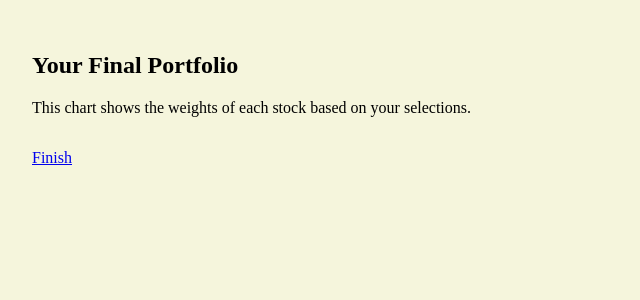
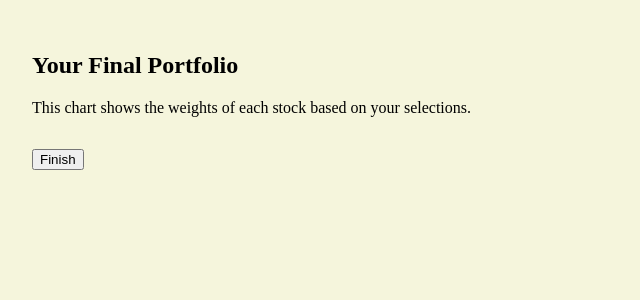
Before and after one commit to dusty-g/personal-website, a Next.js app: page /projects/sp500/completed in a window 1280 px wide. Shown: the top 300 px of the page, without its empty margins (0-640 px from the left). Built offline with nearby package versions, Linux system fonts and the light colour scheme.

Commit message:
replaced a tag with Link. was preventing build

```diff
--- a/pages/projects/sp500/completed.tsx
+++ b/pages/projects/sp500/completed.tsx
@@ -1,4 +1,5 @@
 // pages/projects/sp500/completed.tsx
+import Link from 'next/link';
 import React, { useEffect, useState } from 'react';
 import ChartDisplay from '../../../components/ChartDisplay';
 import CSVDownload from '../../../components/CSVDownload';
@@ -33,9 +34,12 @@
           <CSVDownload data={portfolio} />
         </>
       )}
-      <div style={{ marginTop: '2rem' }}>
-        <a href="/projects/sp500">Finish</a>
-      </div>
+        <div style={{ marginTop: '2rem' }}>
+            <Link href="/projects/sp500" passHref>
+                <button>Finish</button>
+            </Link>
+        </div>
+
     </div>
   );
 }
```
